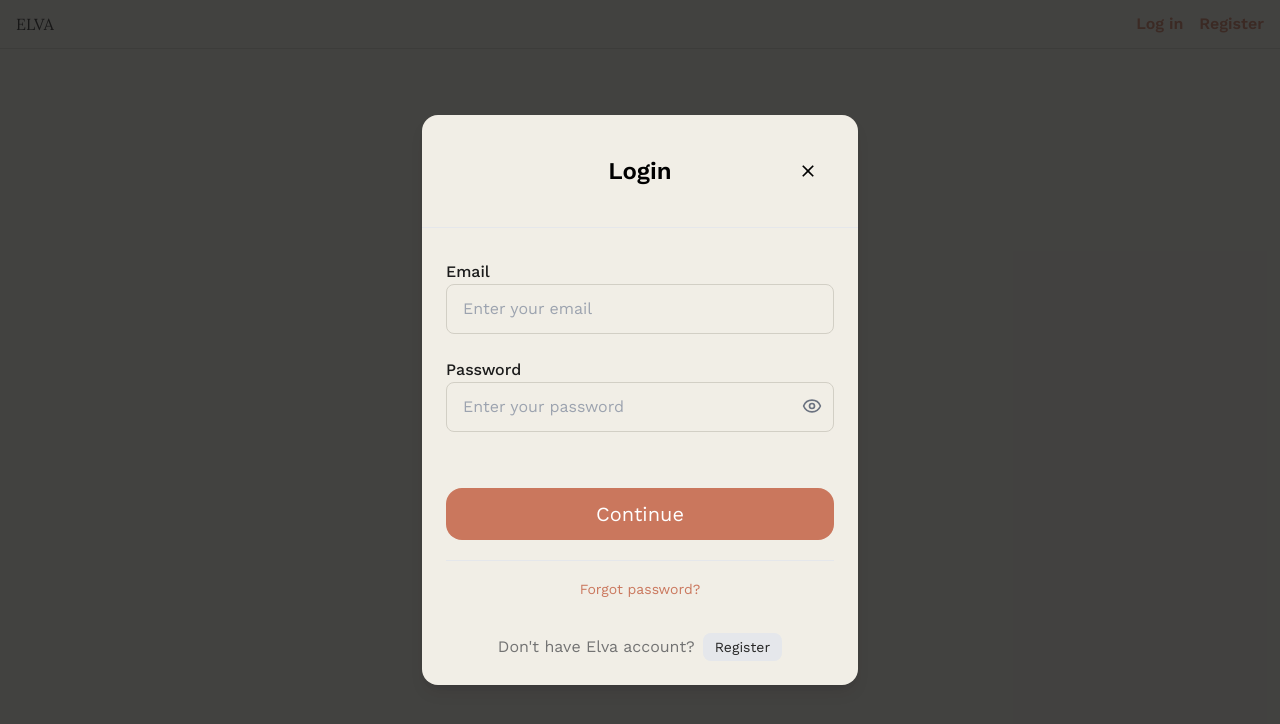
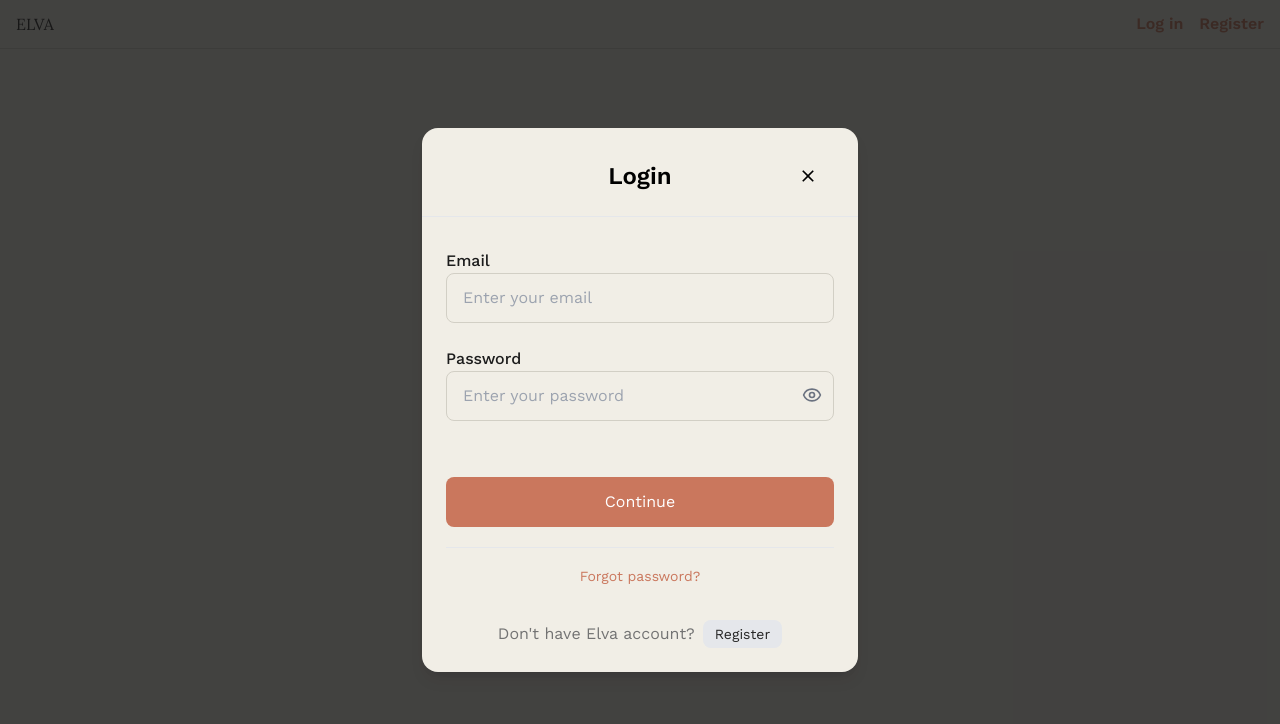
Before and after one commit to HackYourFutureProjects/c51-final-project-group-C, a React (Vite) app in the folder client/: page /login in a window 1280 px wide. Shown: the top 724 px of the page. Built offline with nearby package versions, Linux system fonts and the light colour scheme; no server answers.

Commit message:
small updates in existing components

```diff
--- a/client/src/components/Avatar.jsx
+++ b/client/src/components/Avatar.jsx
@@ -1,7 +1,3 @@
-// 👇 This is Avatar component, for now we use it in in Header (small version), ProfilePage (large version) and PublishedTripPage (different versions).
-// We can pass size and withBorder props to the component.
-// Image url should be passed as a src prop. If no image is provided, we use profile icon as a fallback.
-
 import { LuUser as UserIcon } from "react-icons/lu";
 
 const Avatar = ({ size = "large", src, withBorder = false }) => {
--- a/client/src/components/Modal.jsx
+++ b/client/src/components/Modal.jsx
@@ -79,9 +79,9 @@ const Modal = ({
             ${showModal ? "scale-100 opacity-100" : "scale-95 opacity-0"}
           `}
         >
-          <div className="modal-window border-0 rounded-2xl shadow-lg relative flex flex-col w-full bg-background outline-none focus:outline-none min-h-[400px]">
+          <div className="modal-window border-0 rounded-2xl shadow-lg relative flex flex-col w-full bg-background outline-none focus:outline-none min-h-[300px]">
             {/* Modal Title */}
-            <div className="modal-header flex items-center p-10 px-10 rounded-t justify-center relative border-b-[1px]">
+            <div className="modal-header flex items-center p-6 pt-8 px-10 rounded-t justify-center relative border-b-[1px]">
               <div className="modal-title text-2xl font-semibold">{title}</div>
               {showCloseButton && (
                 <button
@@ -114,7 +114,7 @@ const Modal = ({
                       w-full
                       py-3
                       text-white
-                      bg-gray-500
+                      bg-[#adacac]
                     `}
                   >
                     {secondaryActionLabel}
@@ -130,7 +130,7 @@ const Modal = ({
                       flex items-center justify-center gap-2
                       disabled:opacity-70
                       disabled:cursor-not-allowed
-                      rounded-2xl
+                      rounded-lg
                       hover:opacity-90
                       transition
                       w-full
@@ -138,7 +138,6 @@ const Modal = ({
                       py-3
                       text-white
                       bg-accent
-                      text-xl
                     `}
                   >
                     {actionLabel}
--- a/client/src/components/ReviewCard.jsx
+++ b/client/src/components/ReviewCard.jsx
@@ -3,16 +3,20 @@ import Avatar from "./Avatar";
 const ReviewCard = ({ user, text, avatarSize = "medium" }) => {
   return (
     <div className="review-card p-6 rounded-lg border border-border">
-      <div className="flex items-center gap-3 mb-3">
-        <Avatar size={avatarSize} />
+      <div className="review-card-header flex items-center gap-3 mb-6">
+        <Avatar size={avatarSize} src={user?.profileImageUrl} />
         <div>
           <h3 className="font-medium">
-            {user.name} {user.surname}
+            {user?.name || ""} {user?.surname || ""}
           </h3>
-          <p className="text-sm text-gray-600">{user.country}</p>
+          {user?.country && (
+            <p className="text-sm text-gray-600">{user.country}</p>
+          )}
         </div>
       </div>
-      <p className="text-gray-700 italic text-sm">&ldquo;{text}&rdquo;</p>
+      <p className="review-card-text text-gray-700 italic text-sm">
+        &ldquo;{text}&rdquo;
+      </p>
     </div>
   );
 };
--- a/client/src/pages/CreateTrip/CreateTripModal.jsx
+++ b/client/src/pages/CreateTrip/CreateTripModal.jsx
@@ -78,8 +78,14 @@ const CreateTripModal = () => {
         "Creating trip plan...",
       );
 
+      const tripId = newTrip?.trip?._id;
+
+      if (!tripId) {
+        throw new Error("Missing tripId.");
+      }
+
       // Redirect the users to the Trip Details Page with navigate
-      navigate(`/complete-trip/${newTrip._id}`);
+      navigate(`/trips/${tripId}/edit`);
     } catch (err) {
       console.error("submit:", err.message);
       setErrors((prev) => ({
```
